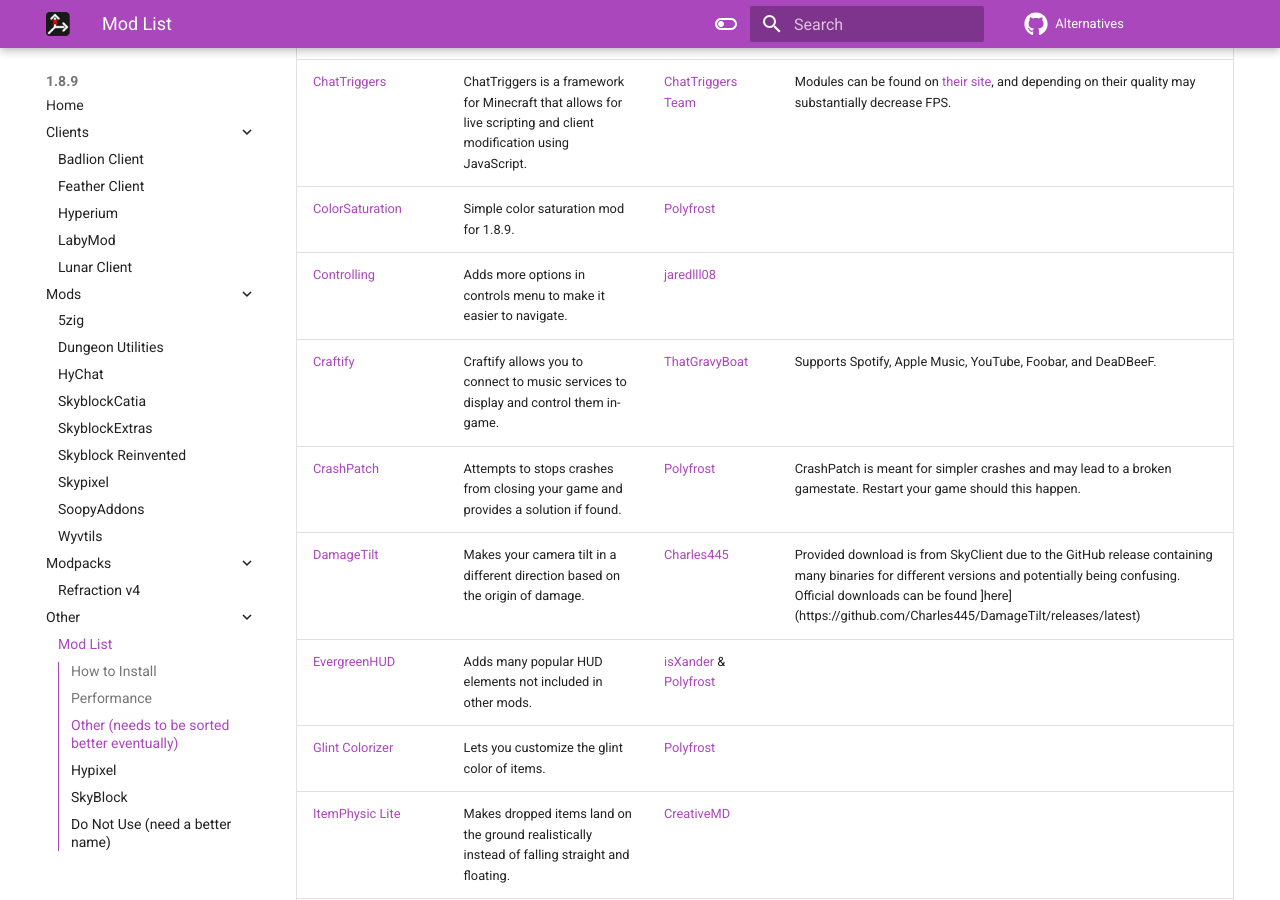
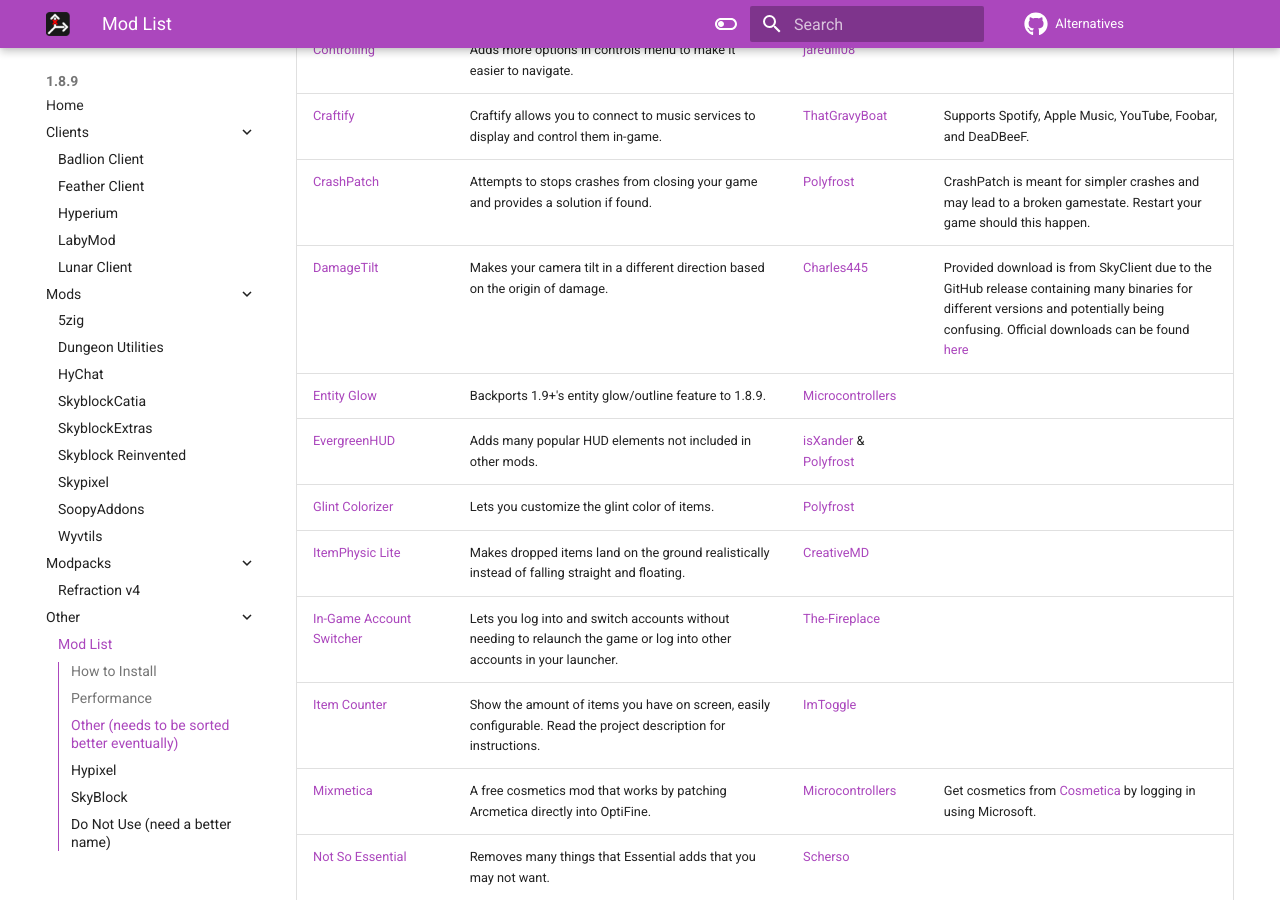
Before and after one commit to MicrocontrollersDev/Alternatives, an MkDocs documentation site: the page built from docs/1.8.9/modlist.md, in a window 1280 px wide and 900 px high, scrolled down 1817 px. Built offline with MkDocs 1.6.1 and Material for MkDocs 9.7.7, drawn with Linux system fonts in a browser that asks for light colours; comment, search, counter and statistics services are not loaded; some of the changed text lies outside the part shown.

Commit message:
add entity glow

```diff
--- a/docs/1.8.9/modlist.md
+++ b/docs/1.8.9/modlist.md
@@ -34,7 +34,8 @@
 | [Controlling](https://modrinth.com/mod/controlling) | Adds more options in controls menu to make it easier to navigate. | [jaredlll08](https://github.com/jaredlll08) |
 | [Craftify](https://modrinth.com/mod/craftify) | Craftify allows you to connect to music services to display and control them in-game. | [ThatGravyBoat](https://github.com/ThatGravyBoat) | Supports Spotify, Apple Music, YouTube, Foobar, and DeaDBeeF. |
 | [CrashPatch](https://modrinth.com/mod/crashpatch) | Attempts to stops crashes from closing your game and provides a solution if found. | [Polyfrost](https://github.com/Polyfrost) | CrashPatch is meant for simpler crashes and may lead to a broken gamestate. Restart your game should this happen. |
-| [DamageTilt](https://skyclient.co/mod/damagetilt) | Makes your camera tilt in a different direction based on the origin of damage. | [Charles445](https://github.com/Charles445) | Provided download is from SkyClient due to the GitHub release containing many binaries for different versions and potentially being confusing. Official downloads can be found ]here](https://github.com/Charles445/DamageTilt/releases/latest) |
+| [DamageTilt](https://skyclient.co/mod/damagetilt) | Makes your camera tilt in a different direction based on the origin of damage. | [Charles445](https://github.com/Charles445) | Provided download is from SkyClient due to the GitHub release containing many binaries for different versions and potentially being confusing. Official downloads can be found [here](https://github.com/Charles445/DamageTilt/releases/latest) |
+| [Entity Glow](https://modrinth.com/mod/entity-glow) | Backports 1.9+'s entity glow/outline feature to 1.8.9. | [Microcontrollers](https://github.com/MicrocontrollersDev)
 | [EvergreenHUD](https://modrinth.com/mod/evergreenhud) | Adds many popular HUD elements not included in other mods. | [isXander](https://github.com/isXander) & [Polyfrost](https://github.com/Polyfrost) |
 | [Glint Colorizer](https://modrinth.com/mod/glintcolorizer) | Lets you customize the glint color of items. | [Polyfrost](https://github.com/Polyfrost) |
 | [ItemPhysic Lite](https://www.curseforge.com/minecraft/mc-mods/itemphysic-lite/files?version=1.8.9) | Makes dropped items land on the ground realistically instead of falling straight and floating. | [CreativeMD](https://github.com/CreativeMD) |
@@ -122,6 +123,7 @@
 | Fullbright | Use [PolyPatcher](https://modrinth.com/mod/patcher) | Unknown |
 | InputFix | Use [PolyPatcher](https://modrinth.com/mod/patcher) | [LianMI](https://github.com/zlainsama) |
 | Item Optimizations | Use [PolyPatcher](https://modrinth.com/mod/patcher) | [Sk1erLLC](https://github.com/Sk1erLLC) |
+| LobbyGlow | Use [Entity Glow](https://modrinth.com/mod/entity-glow) | [Biscuut](https://github.com/biscuut) |
 | Lobby Sounds | Use [Hytils Reborn](https://modrinth.com/mod/hytils) | [Sk1erLLC](https://github.com/Sk1erLLC) |
 | MCHudCaching | Use [PolyPatcher](https://modrinth.com/mod/patcher) | [Moulberry](https://github.com/Moulberry) |
 | Memory Fix | Use [PolyPatcher](https://modrinth.com/mod/patcher) | [Sk1erLLC](https://github.com/Sk1erLLC) |
```
